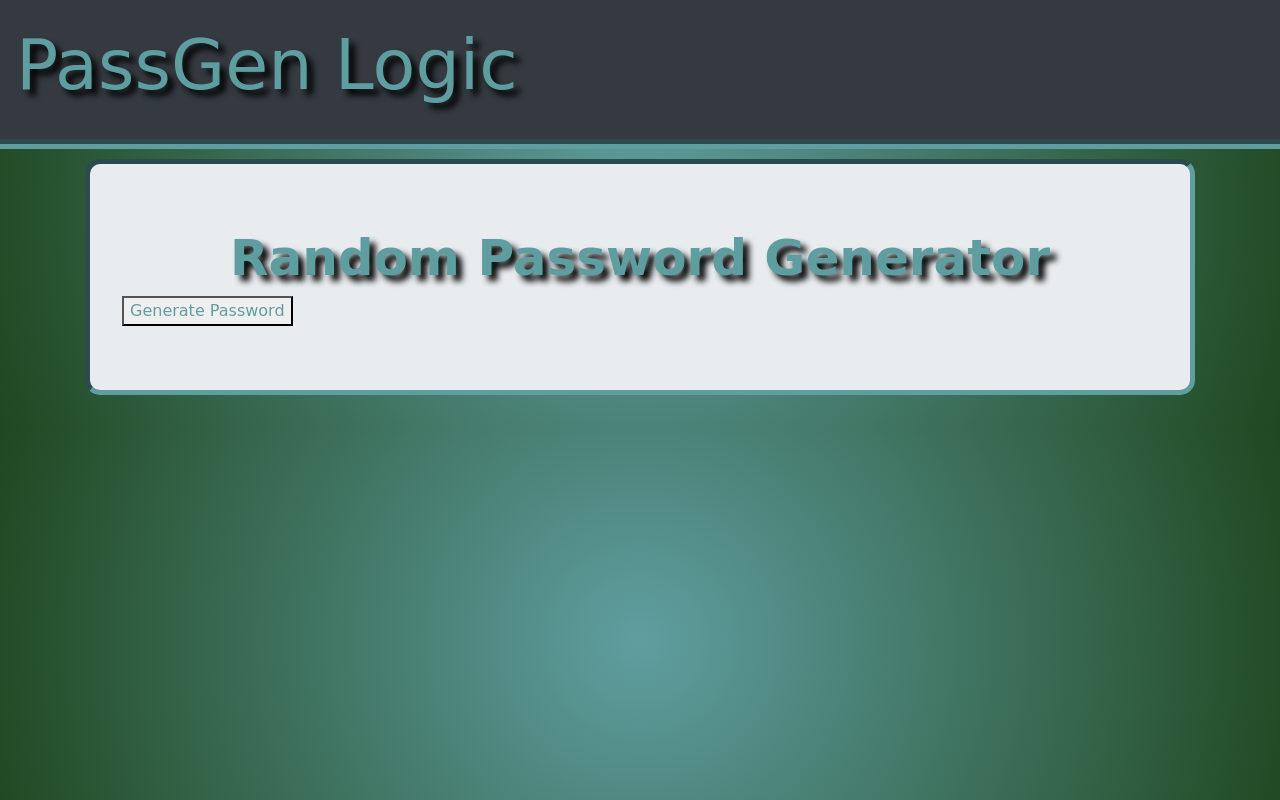
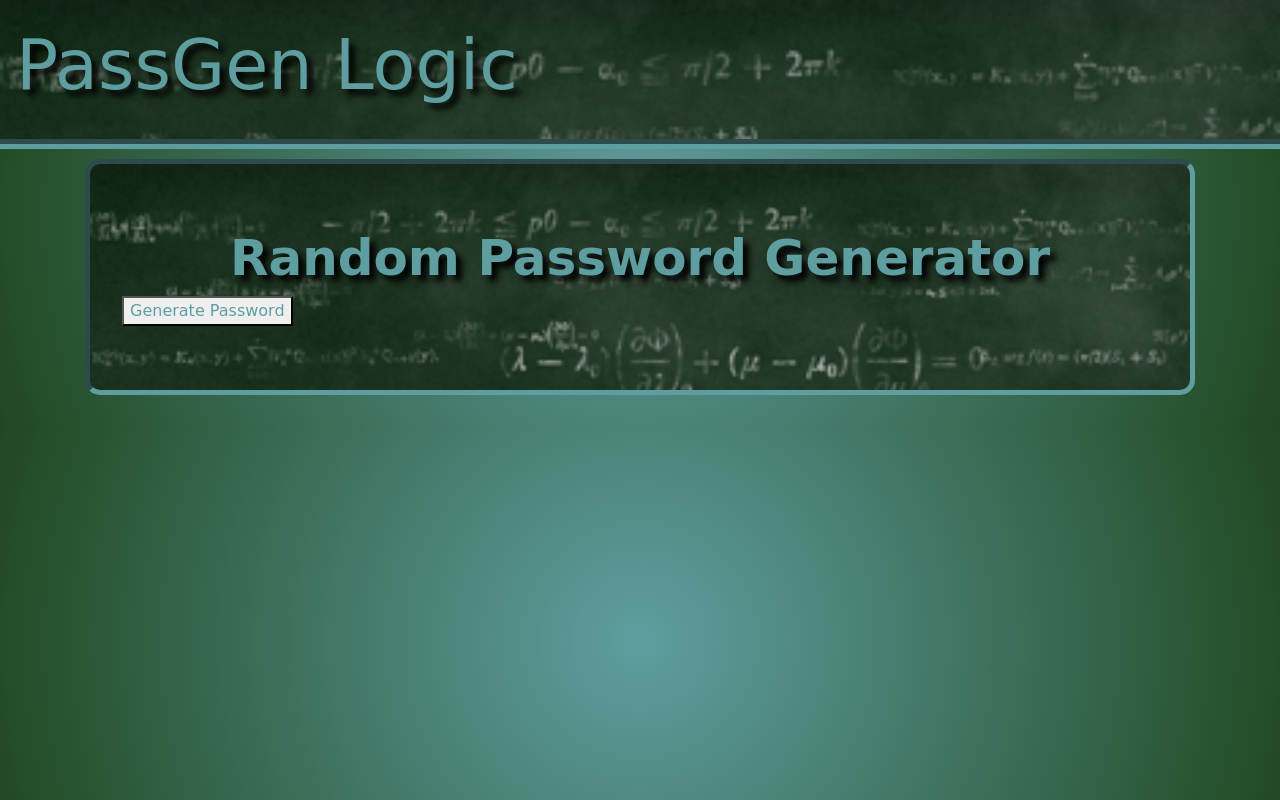
Before and after one commit to BrianGearty/PassGenLogic, a plain HTML site: page index.html in a window 1280 px wide. Drawn offline with nearby package versions, Linux system fonts and the light colour scheme; a web font is replaced by a local one.

Commit message:
6th commit nav img still not working

```diff
--- a/Assets/style.css
+++ b/Assets/style.css
@@ -1,7 +1,7 @@
 .navbar {
     background-size: cover;
     border-bottom: 10px groove cadetblue !important;
-    background-image: url(./Assets/jumbobackgroundimg.jpg);
+    background-image: url(./jumbobackgroundimg.jpg) !important;
 }
 .navbar-brand {
     font-family: cursive;
@@ -13,7 +13,7 @@
 
 .jumbotron {
     margin-top: 10px;
-    background-image: url(./Assets/jumbobackgroundimg.jpg);
+    background-image: url(./jumbobackgroundimg.jpg);
     background-repeat: no-repeat;
     background-size: cover;
     border-radius: 15px;
```
